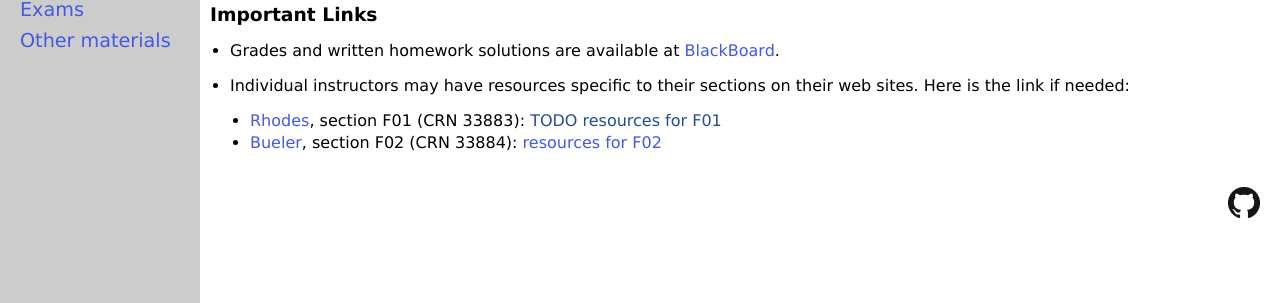
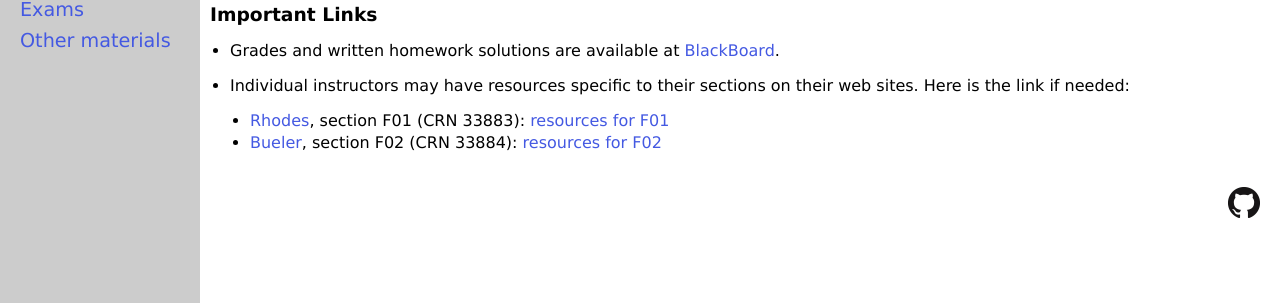
Before and after one commit to uaf-math/calc1, a Jekyll site: the page built from index.md, in a window 1280 px wide. Shown: the part 301-604 px from the top of the page. Built offline with Jekyll 4.4.1, drawn with Linux system fonts in a browser that asks for light colours.

Commit message:
add link to Rhodes resource page

```diff
--- a/index.md
+++ b/index.md
@@ -19,7 +19,7 @@
 
 * Individual instructors may have resources specific to their sections on their web sites.  Here is the link if needed:
 
-	- [Rhodes](https://jarhodesuaf.github.io/), section F01 (CRN 33883): [TODO resources for F01]()
+	- [Rhodes](https://jarhodesuaf.github.io/), section F01 (CRN 33883): [resources for F01](https://jarhodesuaf.github.io/M251.html)
 	- [Bueler](http://bueler.github.io), section F02 (CRN 33884): [resources for F02](http://bueler.github.io/M251S19_F02/index.html)
 
 <br>
```
